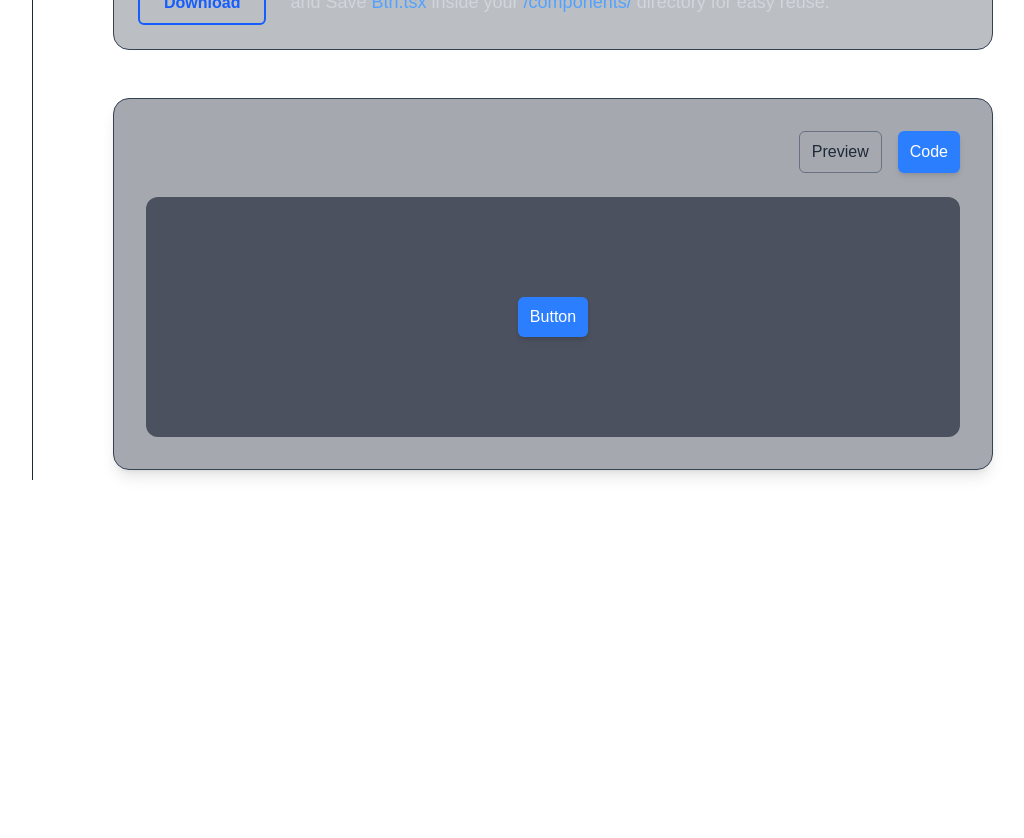
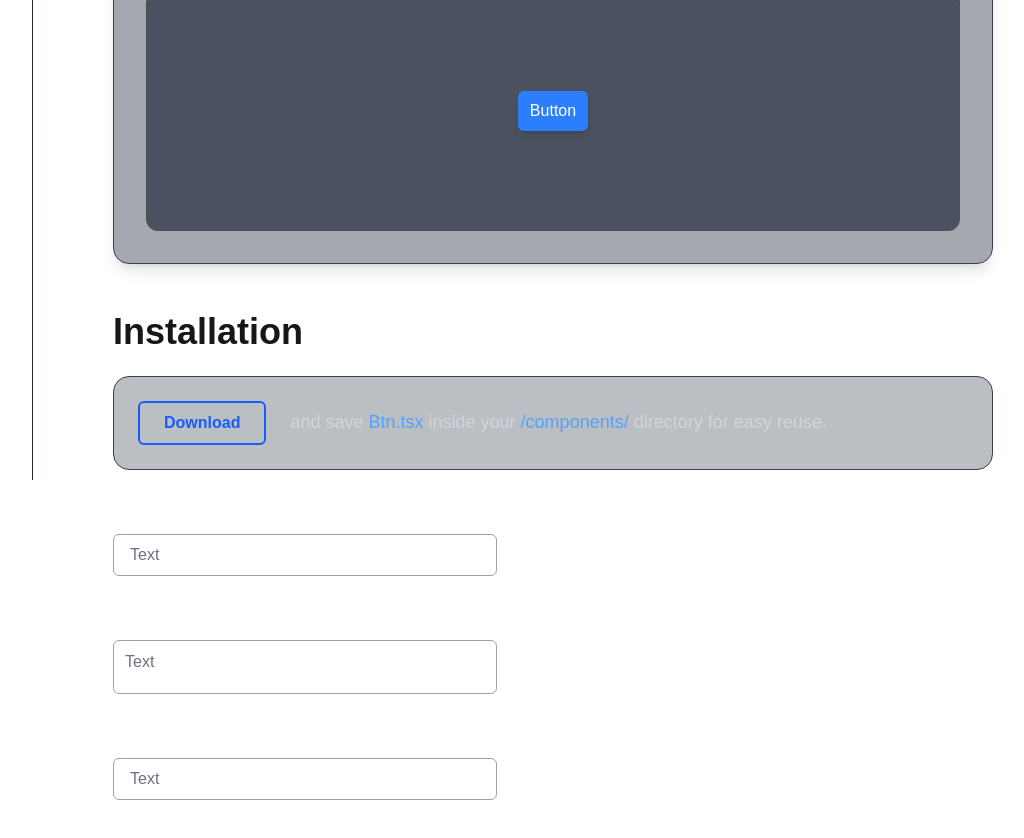
Before and after one commit to rootanvir/components_library-next.js, a Next.js app: page / in a window 1280 px wide. Shown: the part 400-1238 px from the top of the page, without its empty margins (207-1231 px from the left). Before the commit the page ends 934 px from the top, so only its background shows below. Built offline with nearby package versions, Linux system fonts and the light colour scheme.

Commit message:
prism js & input components added

```diff
--- a/app/page.tsx
+++ b/app/page.tsx
@@ -2,6 +2,7 @@ import React from "react";
 import Nav from "@/components/main/Nav";
 import SideBar from "@/components/main/Sidebar";
 import ComView from "@/components/main/ComView";
+import Input from "@/components/lib/Input";
 
 const Home: React.FC = () => {
   return (
@@ -11,7 +12,9 @@ const Home: React.FC = () => {
         <SideBar />
         <ComView className="flex-1" />
       </div>
+
     </div>
+
 
   );
 };
--- a/components/lib/Btn.tsx
+++ b/components/lib/Btn.tsx
@@ -6,9 +6,10 @@ interface BtnProps {
   variant?: 'filled' | 'outline' | '3d' | 'glow' | 'neon' | 'gradient' | 'filling' | 'default';
   className?: string;
   image?: string;
+  onClick?: () => void;
 }
 
-const Btn: React.FC<BtnProps> = ({ text, variant, className = '', image }) => {
+const Btn: React.FC<BtnProps> = ({ text, variant, className = '', image, onClick }) => {
   let base =
     'px-3 py-2 rounded-md cursor-pointer flex items-center justify-center gap-2 transition-all duration-150 font-medium transform';
 
@@ -26,16 +27,15 @@ const Btn: React.FC<BtnProps> = ({ text, variant, className = '', image }) => {
   } else if (variant === 'glow') {
     btnStyle =
       'bg-blue-600 text-white shadow-md hover:shadow-[0_0_15px_#3b82f6] hover:scale-105 active:scale-95';
-  }
-  else if (variant == 'filling') {
-    btnStyle = 'relative overflow-hidden px-6 py-2 text-blue-600 font-semibold border-2 border-blue-600 rounded-md transition-all duration-200 ease-out active:scale-95 before:absolute before:inset-0 before:bg-blue-600 before:scale-x-0 before:origin-left before:transition-transform before:duration-500 before:ease-out hover:before:scale-x-100 hover:text-white before:-z-10';
-  }
-  else {
+  } else if (variant === 'filling') {
+    btnStyle =
+      'relative overflow-hidden px-6 py-2 text-blue-600 font-semibold border-2 border-blue-600 rounded-md transition-all duration-200 ease-out active:scale-95 before:absolute before:inset-0 before:bg-blue-600 before:scale-x-0 before:origin-left before:transition-transform before:duration-500 before:ease-out hover:before:scale-x-100 hover:text-white before:-z-10';
+  } else {
     btnStyle = 'text-gray-700 hover:text-gray-500 hover:scale-105 active:scale-95';
   }
 
   return (
-    <button className={`${base} ${btnStyle} ${className}`}>
+    <button onClick={onClick} className={`${base} ${btnStyle} ${className}`}>
       {image && <img src={image} alt="icon" className="w-5 h-5" />}
       <span className="text-center">{text}</span>
     </button>
--- /dev/null
+++ b/components/lib/Input.tsx
@@ -0,0 +1,56 @@
+import React, { FC, useState } from "react";
+
+interface Props {
+  text?: string;
+  variant?: "floating" | "email" | "default";
+  className?: string;
+}
+
+const Input: FC<Props> = ({ text = "Text", variant = "default", className = "" }) => {
+  const [value, setValue] = useState("");
+  const [focused, setFocused] = useState(false);
+
+  let base = "w-full text-gray-900 border border-gray-400 rounded-md focus:outline-none focus:ring-2 focus:ring-blue-500 focus:border-transparent transition-all duration-200";
+  let style = "";
+  let type = "text";
+  let placeholder = text;
+  let label = null;
+
+  if (variant === "floating") {
+    style = "px-3 pt-5 pb-2";
+    placeholder = "";
+    label = (
+      <label
+        className={`absolute left-3 text-gray-500 transition-all duration-200 ${
+          focused || value
+            ? "text-xs -top-1.5 bg-white px-1 text-blue-600"
+            : "top-2.5 text-base"
+        }`}
+      >
+        {text}
+      </label>
+    );
+  } else if (variant === "email") {
+    type = "email";
+    style = "px-4 py-2 placeholder-gray-500";
+  } else {
+    style = "px-4 py-2 placeholder-gray-500";
+  }
+
+  return (
+    <div className={`relative w-full max-w-sm mt-4 ${className}`}>
+      <input
+        type={type}
+        placeholder={placeholder}
+        value={value}
+        onChange={(e) => setValue(e.target.value)}
+        onFocus={() => setFocused(true)}
+        onBlur={() => setFocused(value !== "")}
+        className={`${base} ${style}`}
+      />
+      {label}
+    </div>
+  );
+};
+
+export default Input;
--- a/components/main/ComView.tsx
+++ b/components/main/ComView.tsx
@@ -1,14 +1,23 @@
 "use client";
 
-import React, { FC, useState } from "react";
+import React, { FC, useState, useEffect } from "react";
 import Btn from "../lib/Btn";
-
+import Prism from "prismjs";
+import "prismjs/themes/prism-tomorrow.css";
+import "prismjs/components/prism-jsx";
+import Input from "../lib/Input";
 interface Props {
   className?: string;
 }
 
 const ComView: FC<Props> = ({ className = "" }) => {
   const [activeTab, setActiveTab] = useState<"preview" | "code">("preview");
+
+  useEffect(() => {
+    if (activeTab === "code") Prism.highlightAll();
+  }, [activeTab]);
+
+  const codeString = `<Btn text="Button" variant="filled" />`;
 
   return (
     <section className={`flex flex-col px-20 py-16 space-y-12 ${className}`}>
@@ -19,26 +28,19 @@ const ComView: FC<Props> = ({ className = "" }) => {
         </p>
       </header>
 
-      <div>
-        <h2 className="text-4xl font-semibold mb-6">Installation</h2>
-        <div className="p-6 bg-gray-800/30 rounded-2xl border border-gray-700 flex flex-col md:flex-row items-center gap-6">
-          <Btn text="Download" variant="filling" />
-          <p className="text-lg text-gray-300 leading-relaxed">and
-            Save <span className="font-mono text-blue-400"> Btn.tsx</span> inside your{" "}
-            <span className="font-mono text-blue-400">/components/</span> directory for easy reuse.
-          </p>
-        </div>
-      </div>
+
 
       <div className="bg-gray-800/40 rounded-2xl p-8 border border-gray-700 shadow-lg">
         <div className="flex justify-end gap-4 mb-6">
           <Btn
             text="Preview"
-            variant="outline"
+            variant={activeTab === "preview" ? "filled" : "outline"}
+            onClick={() => setActiveTab("preview")}
           />
           <Btn
             text="Code"
-            variant="filled"
+            variant={activeTab === "code" ? "filled" : "outline"}
+            onClick={() => setActiveTab("code")}
           />
         </div>
 
@@ -46,12 +48,25 @@ const ComView: FC<Props> = ({ className = "" }) => {
           {activeTab === "preview" ? (
             <Btn text="Button" variant="filled" />
           ) : (
-            <pre className="text-left text-sm text-gray-400 bg-gray-950/50 p-4 rounded-lg w-full overflow-x-auto">
-              &lt;Btn text="Button" variant="filled" /&gt;
+            <pre className="language-jsx w-full rounded-lg overflow-x-auto">
+              <code className="language-jsx">{codeString}</code>
             </pre>
           )}
         </div>
       </div>
+      <div>
+        <h2 className="text-4xl font-semibold mb-6">Installation</h2>
+        <div className="p-6 bg-gray-800/30 rounded-2xl border border-gray-700 flex flex-col md:flex-row items-center gap-6">
+          <Btn text="Download" variant="filling" />
+          <p className="text-lg text-gray-300 leading-relaxed">
+            and save <span className="font-mono text-blue-400">Btn.tsx</span> inside your{" "}
+            <span className="font-mono text-blue-400">/components/</span> directory for easy reuse.
+          </p>
+        </div>
+      </div>
+      <Input  variant="email"/>
+      <Input  variant="floating"/>
+      <Input />
     </section>
   );
 };
--- a/components/main/Nav.tsx
+++ b/components/main/Nav.tsx
@@ -17,7 +17,7 @@ const Nav: FC = () => {
           height={40}
           alt="Our Logo"
         />
-        <h1 className="bg-gradient-to-r from-yellow-400 via-red-500 to-orange-600 bg-clip-text text-transparent font-bold text-3xl" >DRACARYS</h1>
+        <h1 className="text-white text-transparent font-bold text-3xl" >DRACARYS</h1>
       </Link>
       <div className="flex gap-4 text-white">
         <Btn text="Docs" />
--- a/package.json
+++ b/package.json
@@ -11,6 +11,7 @@
     "framer-motion": "^12.23.24",
     "lucide-react": "^0.552.0",
     "next": "16.0.1",
+    "prismjs": "^1.30.0",
     "react": "19.2.0",
     "react-dom": "19.2.0"
   },
```
Also changed, not shown: 1 other file (tests, documents, lock files or other folders).
